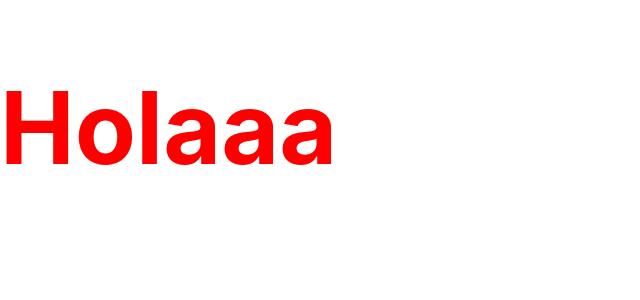
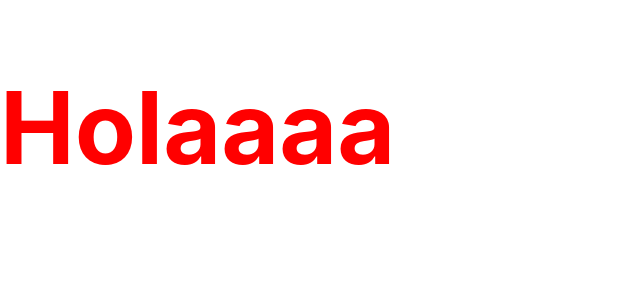
Before and after one commit to corti126/Impostor, a React (Create React App) app: page / in a window 1280 px wide. Shown: the top 300 px of the page, without its empty margins (0-640 px from the left). Built offline with nearby package versions, Linux system fonts and the light colour scheme.

Commit message:
prueba de conexion 4

```diff
--- a/src/App.js
+++ b/src/App.js
@@ -5,7 +5,7 @@ import './App.css';
 function App() {
   return (
       <div>
-        <h1>Holaaa</h1>
+        <h1>Holaaaa</h1>
       </div>
   );
 }
```
